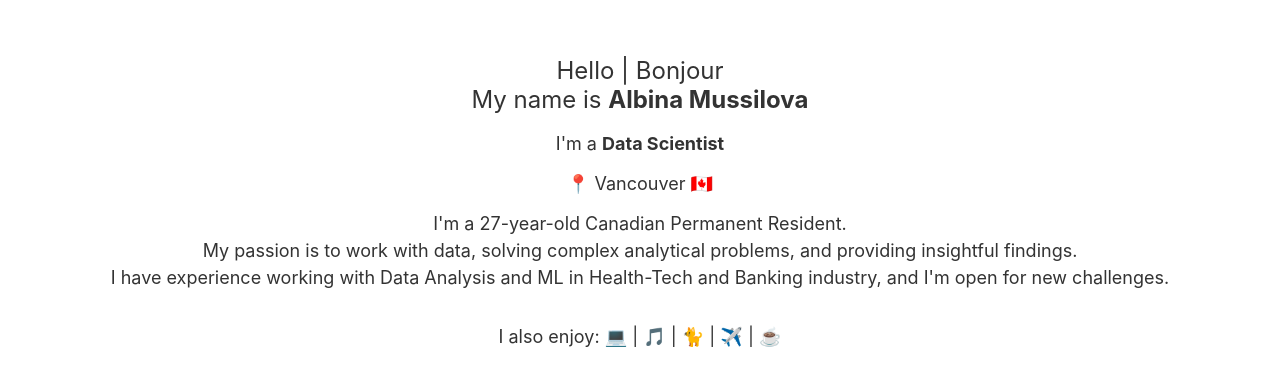
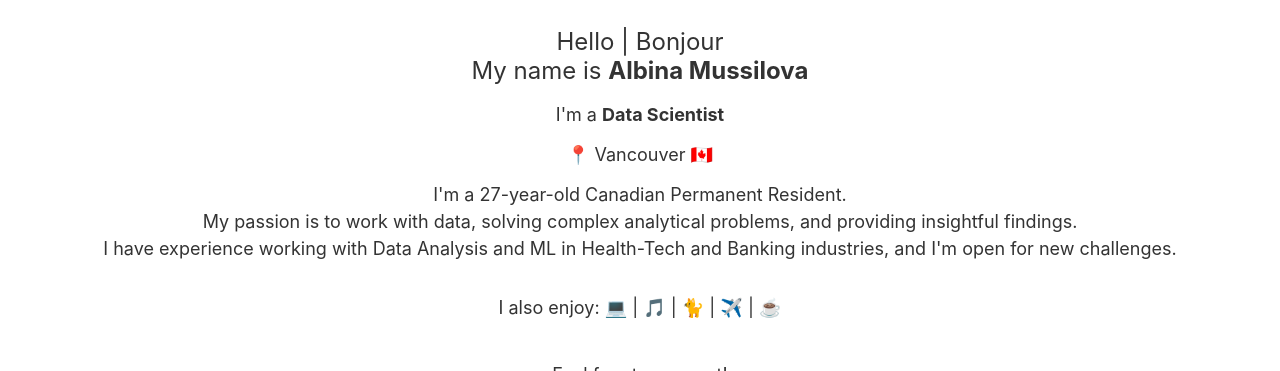
Before and after one commit to daniyar-yes/daniyar-yes-loan-estimator.github.io, a plain HTML site: page index.html in a window 1280 px wide. Shown: the part 368-739 px from the top of the page. Drawn offline with Linux system fonts and the light colour scheme.

Commit message:
remove typos

```diff
--- a/index.html
+++ b/index.html
@@ -22,8 +22,7 @@
                         <img src="logo.jpeg" class="headshot" alt="logo">
                     </span>
                     <div class="info">
-
-                    <br><br>
+                    <br>
                         <div>
                             Hello | Bonjour
                             <div>
@@ -44,7 +43,7 @@
                             <br>
                             My passion is to work with data, solving complex analytical problems, and providing insightful findings.
                             <br>
-                            I have experience working with Data Analysis and ML in Health-Tech and Banking industry, and I'm open for new challenges.
+                            I have experience working with Data Analysis and ML in Health-Tech and Banking industries, and I'm open for new challenges.
                         </div>
                         <div class="hobbies">I also enjoy:
                             <span role="img" aria-label="Tech"> 💻 |</span>
```
